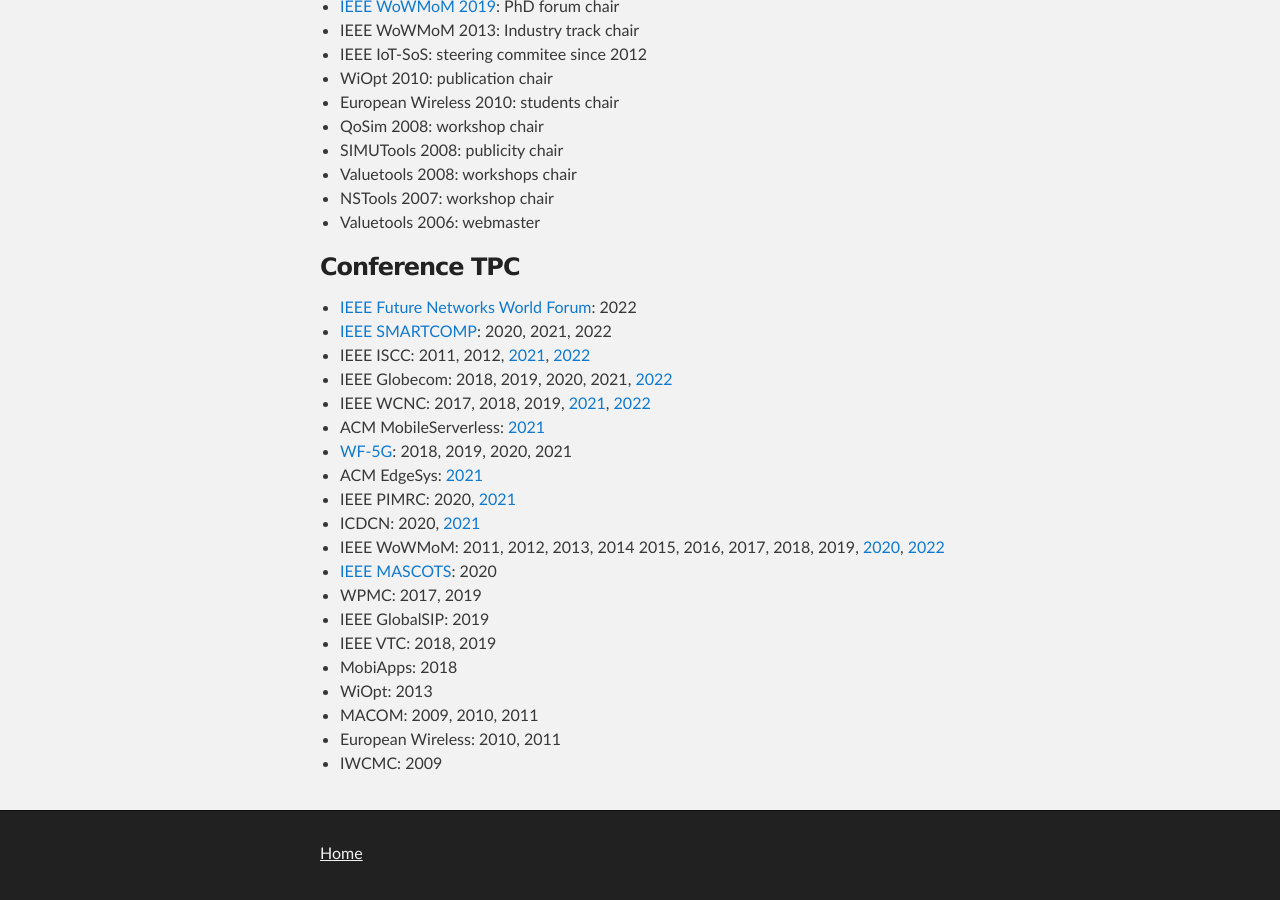
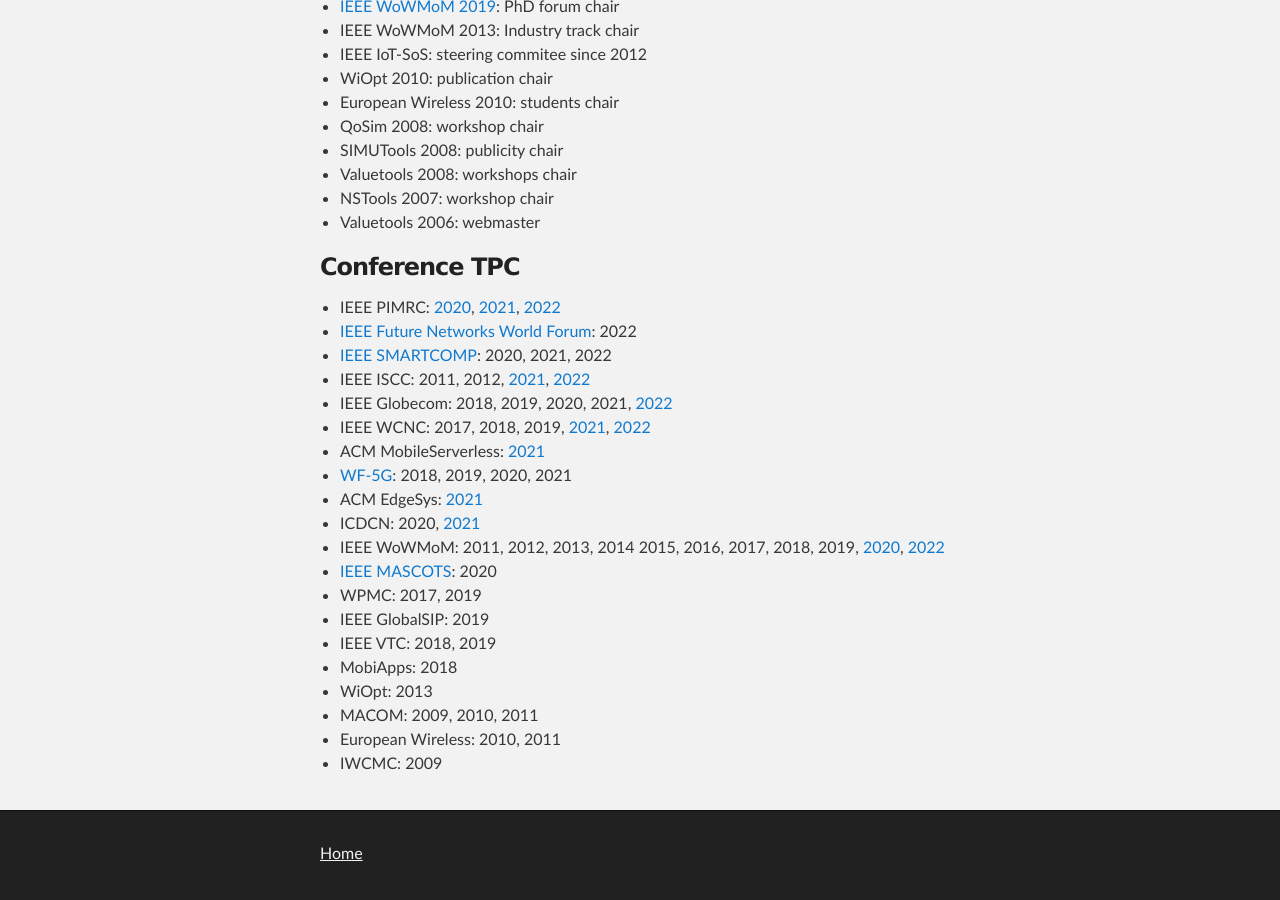
Before and after one commit to ccicconetti/ccicconetti.github.io, a Jekyll site: the page built from editorial.md, in a window 1280 px wide and 900 px high, scrolled down 818 px. Built offline with Jekyll 4.4.1, drawn with Linux system fonts in a browser that asks for light colours; part of the change alters nothing that is shown.

Commit message:
Update editorial

```diff
--- a/editorial.md
+++ b/editorial.md
@@ -36,6 +36,7 @@ layout: page
 
 ### Conference TPC
 
+- IEEE PIMRC: [2020](https://pimrc2020.ieee-pimrc.org/), [2021](https://pimrc2021.ieee-pimrc.org/), [2022](https://pimrc2022.ieee-pimrc.org/)
 - [IEEE Future Networks World Forum](https://fnwf.ieee.org/): 2022
 - [IEEE SMARTCOMP](https://www.smart-comp.info/): 2020, 2021, 2022
 - IEEE ISCC: 2011, 2012, [2021](https://iscc2021.unipi.gr/), [2022](https://iscc2022.unipi.gr/)
@@ -44,7 +45,6 @@ layout: page
 - ACM MobileServerless: [2021](https://www.it.uc3m.es/mbsvless21/)
 - [WF-5G](https://ieee-wf-5g.org/): 2018, 2019, 2020, 2021
 - ACM EdgeSys: [2021](https://edge-sys.github.io/2021/)
-- IEEE PIMRC: 2020, [2021](https://pimrc2021.ieee-pimrc.org/)
 - ICDCN: 2020, [2021](http://www.icdcn2021.net/)
 - IEEE WoWMoM: 2011, 2012, 2013, 2014 2015, 2016, 2017, 2018, 2019, [2020](http://www.cs.ucc.ie/wowmom2020/), [2022](https://computing.ulster.ac.uk/WoWMoM2022/)
 - [IEEE MASCOTS](http://mascots.iitis.pl/): 2020
```
